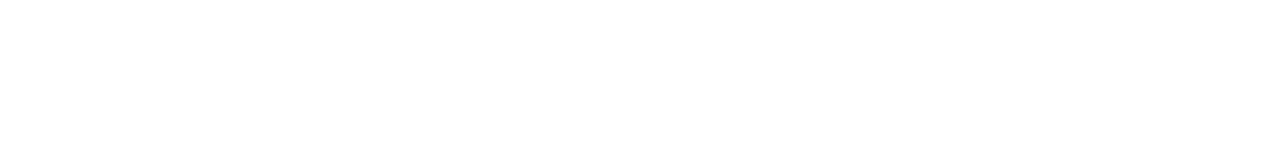
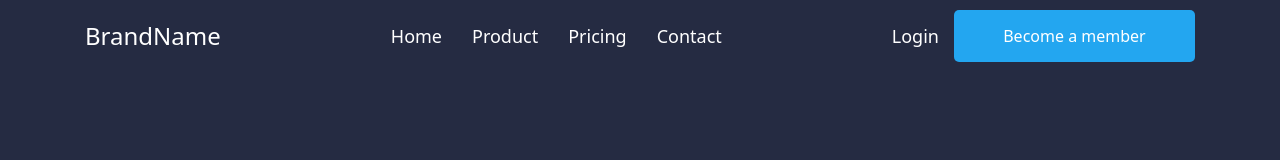
Before and after one commit to sodatovruslan/Home20, a website: page index.html in a window 1280 px wide. Drawn offline with Linux system fonts and the light colour scheme.

Commit message:
add header

```diff
--- a/index.html
+++ b/index.html
@@ -6,7 +6,28 @@
 	<title>Document</title>
 	  <link href="./src/output.css" rel="stylesheet">
 </head>
-<body>
-
+<body class='bg-[rgb(37,43,66)]'>
+	<header class='md:flex items-center md:justify-around mt-[10px]'>
+		<div class='flex justify-around'>
+		<div>
+		<p class='text-[24px] text-[#FFFFFF]'>BrandName</p>
+		</div>
+		<div class=' flex items-center gap-[10px] md:hidden'>
+			<img src="./image/vector (9).png" alt="">
+			<img src="./image/icn shopping-cart .icn-xs.png" alt="">
+			<img src="./image/icn menu .icn-xs.png" alt="">
+		</div>
+		</div>
+		<div class='flex flex-col gap-[30px] items-center mt-[40px] md:flex-row md:m-0'>
+			<p class='text-[white] text-[30px] md:text-[18px]'>Home</p>
+			<p class='text-[white] text-[30px] md:text-[18px]'>Product</p>
+			<p class='text-[white] text-[30px] md:text-[18px]'>Pricing</p>
+			<p class='text-[white] text-[30px] md:text-[18px]'>Contact</p>
+		</div>
+		<div class='flex items-center gap-[15px] hidden md:block md:flex'>
+			<p class='text-[white] md:text-[18px]'>Login</p>
+			<button class='w-[241px] h-[52px] bg-[#23A6F0] text-[white] rounded-[5px]'>Become a member</button>
+		</div>
+	</header>
 </body>
 </html>
```
Also changed, not shown: image/icn menu .icn-xs.png (added), image/icn shopping-cart .icn-xs.png (added), image/vector (9).png (added), src/output.css, src/vector (9).png (added).
